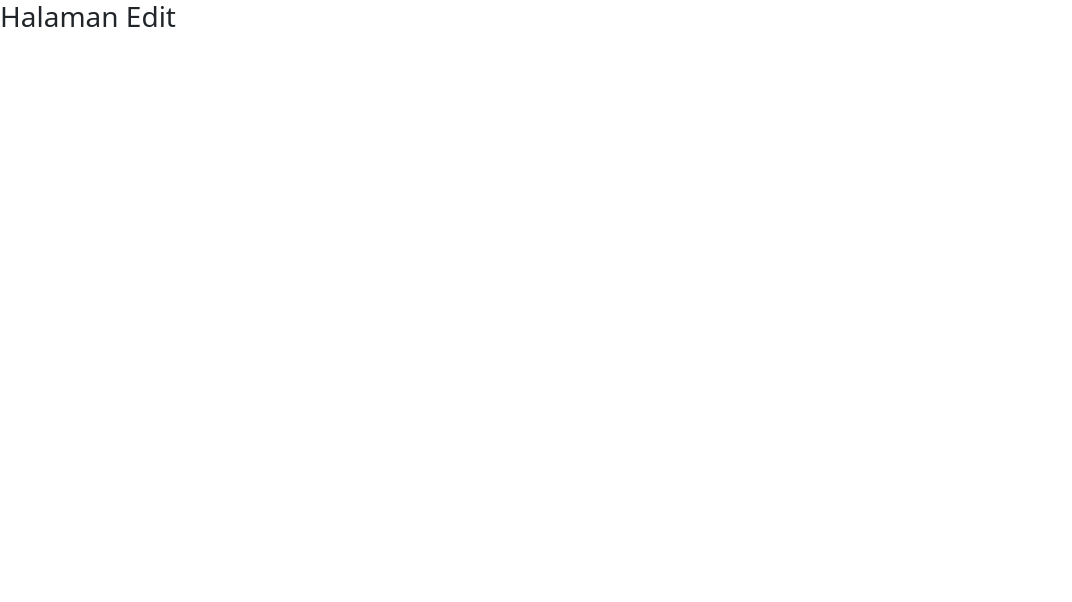
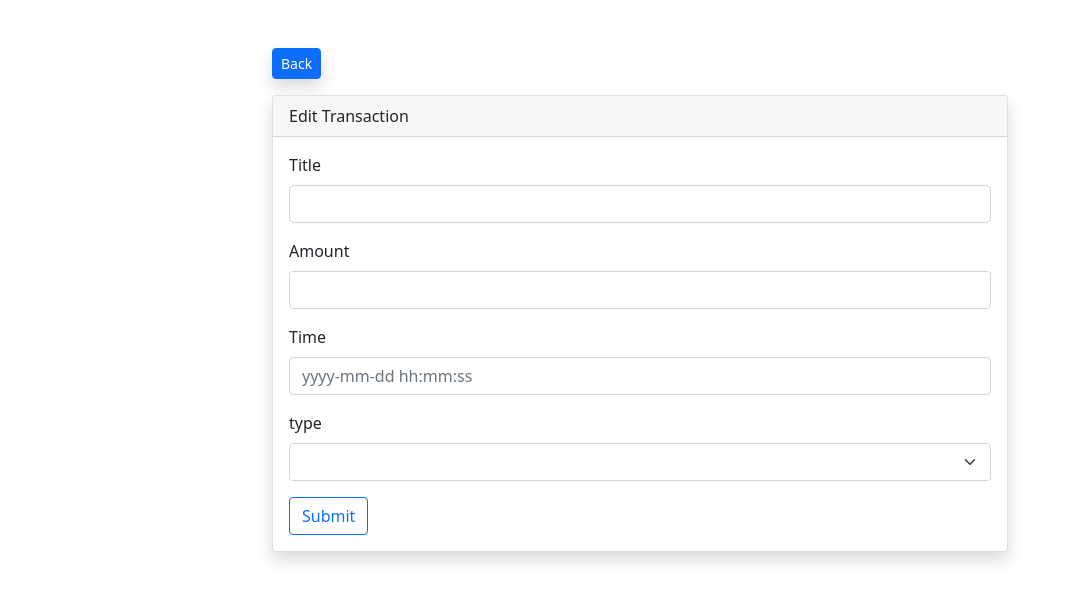
Before and after one commit to ilhamsrajab/akunt-client, a Vue app: page /edit/1 in a window 1280 px wide. Shown: the top 602 px of the page, without its empty margins (0-1072 px from the left). Built offline with nearby package versions, Linux system fonts and the light colour scheme; no server answers.

Commit message:
menambah fitur edit di edit.vue

```diff
--- a/src/views/transaction/edit.vue
+++ b/src/views/transaction/edit.vue
@@ -1,9 +1,126 @@
 <template>
-    <h3>Halaman Edit</h3>
+  <div class="container my-5">
+    <div class="row justify-content-center">
+      <div class="col-8">
+        <router-link
+          :to="{ name: 'transaction.index' }"
+          class="btn btn-primary btn-sm rounded shadow mb-3"
+          >Back</router-link
+        >
+
+        <div class="card rounded shadow">
+          <div class="card-header">Edit Transaction</div>
+          <div class="card-body">
+            <form @submit.prevent="update()">
+              <div class="mb-3">
+                <label for="" class="form-label">Title</label>
+                <input
+                  type="text"
+                  class="form-control"
+                  v-model="transaction.title"
+                />
+                <div class="text-danger" v-if="validation.title">
+                  {{ validation.title[0] }}
+                </div>
+              </div>
+              <div class="mb-3">
+                <label for="" class="form-label">Amount</label>
+                <input
+                  type="number"
+                  class="form-control"
+                  v-model="transaction.amount"
+                />
+                <div class="text-danger" v-if="validation.amount">
+                  {{ validation.amount[0] }}
+                </div>
+              </div>
+              <div class="mb-3">
+                <label for="" class="form-label">Time</label>
+                <input
+                  type="text"
+                  class="form-control"
+                  placeholder="yyyy-mm-dd hh:mm:ss"
+                  v-model="transaction.time"
+                />
+                <div class="text-danger" v-if="validation.time">
+                  {{ validation.time[0] }}
+                </div>
+              </div>
+              <div class="mb-3">
+                <label for="" class="form-label">type</label>
+                <select id="" class="form-select" v-model="transaction.type">
+                  <option value="expense">expense</option>
+                  <option value="revenue">revenue</option>
+                </select>
+                <div class="text-danger" v-if="validation.type">
+                  {{ validation.type[0] }}
+                </div>
+              </div>
+              <button class="btn btn-outline-primary">Submit</button>
+            </form>
+          </div>
+        </div>
+      </div>
+    </div>
+  </div>
 </template>
 
 <script>
+import { reactive, ref, onMounted } from "vue";
+import { useRouter, useRoute } from "vue-router";
+import axios from "axios";
+
 export default {
+  setup() {
+    // data binding
+    let transaction = reactive({
+      title: "",
+      amount: "",
+      time: "",
+      type: "",
+    });
 
-}
+    const validation = ref([]);
+
+    const router = useRouter();
+    const route = useRoute();
+
+    onMounted(() => {
+      axios
+        .get(`http://127.0.0.1:8000/api/transaction/${route.params.id}`)
+        .then((result) => {
+          transaction.title = result.data.data.title;
+          transaction.amount = result.data.data.amount;
+          transaction.time = result.data.data.time;
+          transaction.type = result.data.data.type;
+        })
+        .catch((err) => {
+          console.log(err.response.data);
+        });
+    });
+
+    function update() {
+      axios
+        .put(
+          `http://127.0.0.1:8000/api/transaction/${route.params.id}`,
+          transaction
+        )
+        .then(() => {
+          router.push({
+            name: "transaction.index",
+          });
+        })
+        .catch((err) => {
+          validation.value = err.response.data;
+        });
+    }
+
+    return {
+      transaction,
+      validation,
+      router,
+      update,
+    };
+  },
+};
 </script>
```
